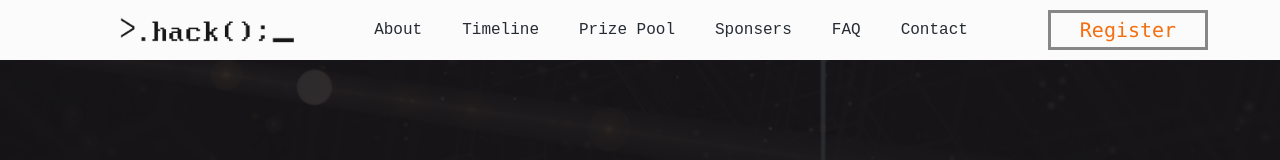
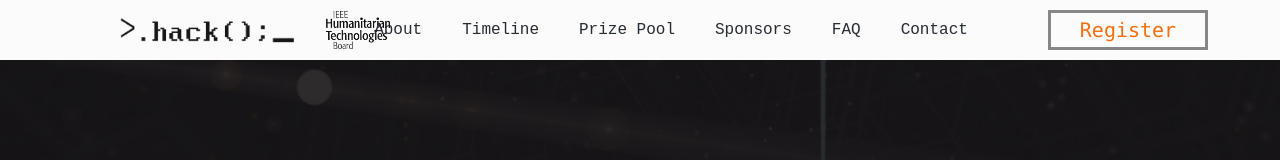
Before and after one commit to FidhaAhamed/hack24-client, a React (Vite) app: page / in a window 1280 px wide. Shown: the top 160 px of the page. Built offline with nearby package versions, Linux system fonts and the light colour scheme.

Commit message:
sponsors

```diff
--- a/src/App.tsx
+++ b/src/App.tsx
@@ -7,7 +7,7 @@ import Contact from "./components/Contact/Contact";
 import Footer from "./components/Footer/Footer";
 import Hero from "./components/hero/hero";
 import PrizePool from "./components/PrizePool/PrizePool";
-import Sponsors from "./components/sponsor/sponsor";
+import Sponsors from "./components/sponsors/sponsors";
 
 import AOS from "aos";
 import "aos/dist/aos.css";
--- a/src/components/Navbar/Navbar.tsx
+++ b/src/components/Navbar/Navbar.tsx
@@ -13,6 +13,7 @@ const Navbar = () => {
     <div className={`bg-snow w-dvw navbar ${isMobile ? "align" : ""}`}>
       <div className="logo">
         <img className="hack-logo" src="/images/hack26.png" alt=".hack();_" />
+        <img className="hack-logo ml-8 w-16" src="/images/htbb.png" alt="htb" />
       </div>
 
       <div className={`nav-components ${isMobile ? "open" : ""}`}>
@@ -27,7 +28,7 @@ const Navbar = () => {
             <a href="#prizepool">Prize Pool</a>
           </li>
           <li className="font-mono">
-            <a href="">Sponsers</a>
+            <a href="">Sponsors</a>
           </li>
           <li className="font-mono">
             <a href="#faq">FAQ</a>
--- a/src/components/schedule/schedule.tsx
+++ b/src/components/schedule/schedule.tsx
@@ -26,7 +26,7 @@ export default function Schedule() {
     return () => window.removeEventListener("resize", updateImageSrc);
   }, []);
   return (
-    <section id="timeline" className="bg-void-m">
+    <section id="timeline" className="bg-void-m pb-8">
       <div className="timeline-container">
         <div className="upper-heading">Timeline</div>
         <div className="lower-heading">
--- /dev/null
+++ b/src/components/sponsors/sponsors.tsx
@@ -0,0 +1,23 @@
+import Heading from "../heading";
+
+export default function Sponsors() {
+  return (
+    <div className="w-full p-4 sm:py-12">
+      <Heading heading="Sponsors" subheading="Meet Our Sponsors"></Heading>
+      <div className="flex flex-col items-center flex-wrap justify-center">
+        <div className="text-2xl font-bold text-cyan-300 pb-8">
+          Diamond sponsor
+        </div>
+        <div className="flex justify-center flex-wrap">
+          <div className="max-w-[300px] p-4 bg-[#da6919e0] rounded-lg -outline-offset-8 hover:bg-slate-800 duration-500 outline-double outline-slate-200">
+            <img
+              className="w-full p-4"
+              src="/images/htb.png"
+              alt="Sponsor Logo"
+            />
+          </div>
+        </div>
+      </div>
+    </div>
+  );
+}
```
Also changed, not shown: public/images/htb.png (added), public/images/htbb.png (added).
